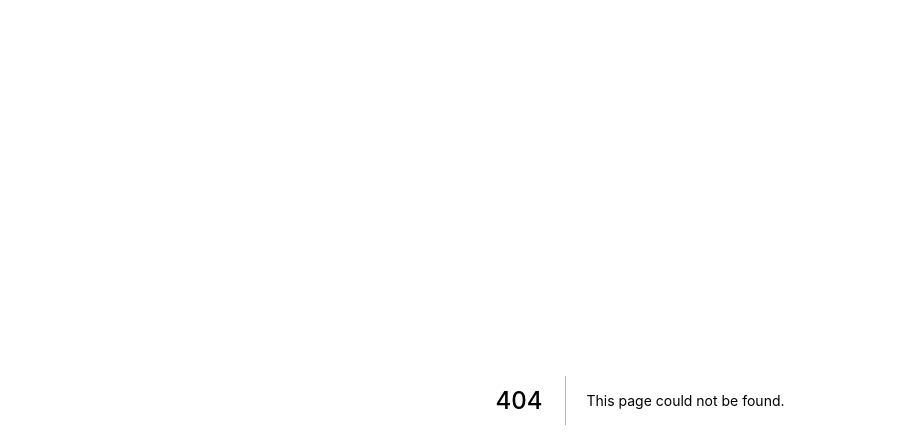
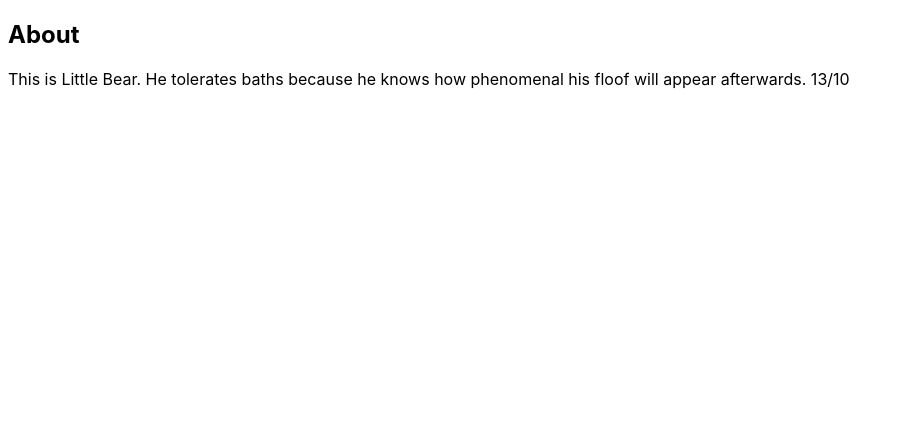
Before and after one commit to kleuize/kleuize-website, a Next.js app: page /about in a window 1280 px wide. Before the commit this address had no page. Shown: the top 448 px of the page, without its empty margins (0-904 px from the left). Built offline with nearby package versions, Linux system fonts and the light colour scheme.

Commit message:
feat(navbar): navbar has been completed

```diff
--- /dev/null
+++ b/src/pages/about.tsx
@@ -0,0 +1,17 @@
+import type { NextPage } from "next";
+
+const About: NextPage = () => {
+  return (
+    <div className="about-container">
+      <div className="about-content">
+        <h2>About</h2>
+        <span className="tweet-text">
+          This is Little Bear. He tolerates baths because he knows how
+          phenomenal his floof will appear afterwards. 13/10
+        </span>
+      </div>
+    </div>
+  );
+};
+
+export default About;
--- a/src/pages/index.tsx
+++ b/src/pages/index.tsx
@@ -10,8 +10,10 @@ export const Home: NextPage = () => {
       <Head>
         <title>Create Next App</title>
         <meta name="description" content="Generated by create next app" />
+      </Head>
+      <header>
         <ResponsiveAppBar />
-      </Head>
+      </header>
 
       <main className={styles.main}>
         <h1 className={styles.title}>
--- a/src/pages/login.tsx
+++ b/src/pages/login.tsx
@@ -34,7 +34,7 @@ const Copyright = (props: any) => {
 
 const theme = createTheme();
 
-const login: NextPage = () => {
+const Login: NextPage = () => {
   return (
     <ThemeProvider theme={theme}>
       <Container component="main" maxWidth="xs">
@@ -115,4 +115,4 @@ const login: NextPage = () => {
   );
 };
 
-export default login;
+export default Login;
--- a/src/pages/register.tsx
+++ b/src/pages/register.tsx
@@ -33,7 +33,7 @@ const Copyright = (props: any) => {
 
 const theme = createTheme();
 
-const register: NextPage = () => {
+const Register: NextPage = () => {
   // const [email, setEmail] = useState("");
   // const [password, setPassword] = useState("");
   // const [name, setName] = useState("");
@@ -163,4 +163,4 @@ const register: NextPage = () => {
   );
 };
 
-export default register;
+export default Register;
--- a/src/pages/reset.tsx
+++ b/src/pages/reset.tsx
@@ -37,7 +37,7 @@ const Copyright = (props: any) => {
 
 const theme = createTheme();
 
-const reset: NextPage = () => {
+const Reset: NextPage = () => {
   //   const [email, setEmail] = useState("");
   //   const [user, loading] = useAuthState(auth);
   //   const navigate = useNavigate();
@@ -102,4 +102,4 @@ const reset: NextPage = () => {
   );
 };
 
-export default reset;
+export default Reset;
--- a/src/styles/Home.module.css
+++ b/src/styles/Home.module.css
@@ -104,8 +104,8 @@
 }
 
 .logo {
-  height: 1em;
-  margin-left: 0.5rem;
+  height: 1.5em;
+  color: #08104d;
 }
 
 @media (max-width: 600px) {
@@ -124,6 +124,6 @@
     background: #111;
   }
   .logo img {
-    filter: invert(1);
+    color: #08104d;
   }
 }
--- a/src/styles/globals.css
+++ b/src/styles/globals.css
@@ -1,7 +1,5 @@
 html,
 body {
-  padding: 0;
-  margin: 20;
   font-family: -apple-system, BlinkMacSystemFont, Segoe UI, Roboto, Oxygen,
     Ubuntu, Cantarell, Fira Sans, Droid Sans, Helvetica Neue, sans-serif;
 }
```
Also changed, not shown: src/components/Navbar.tsx (+11 -5 lines).
